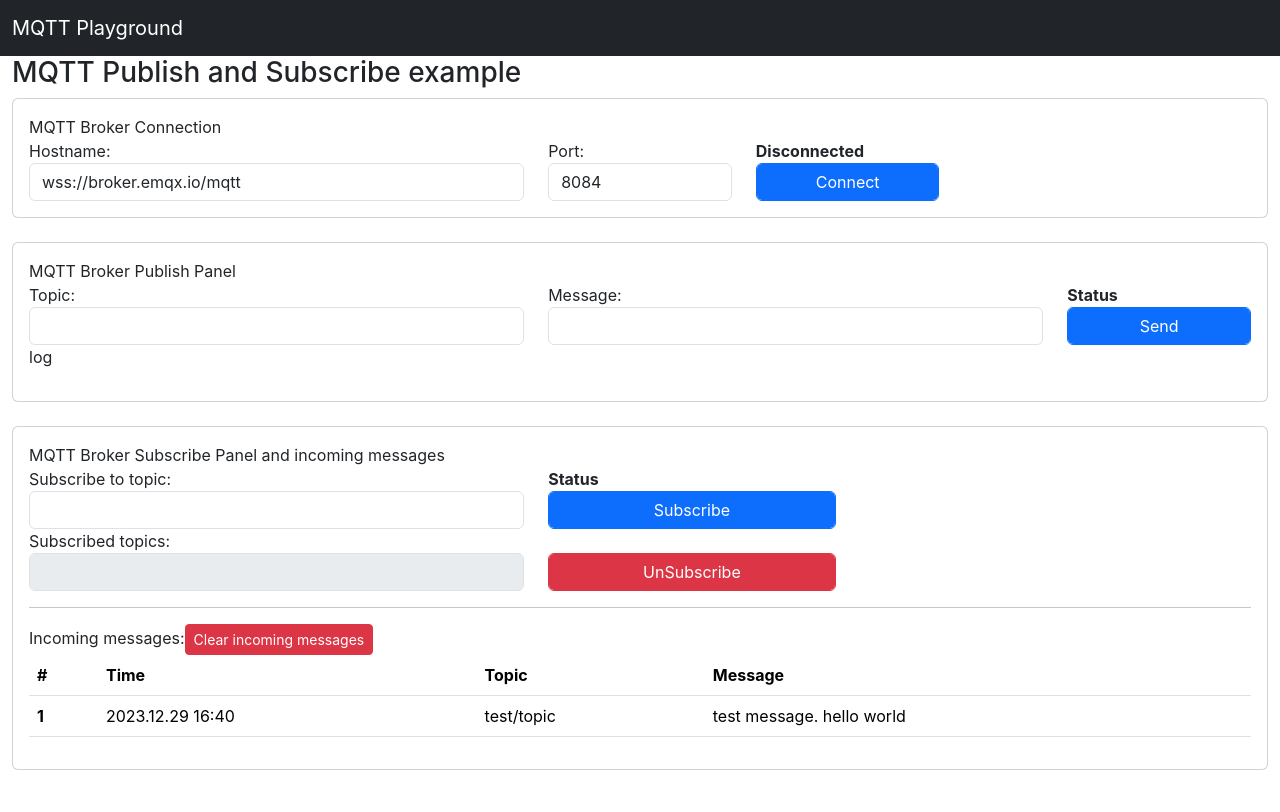
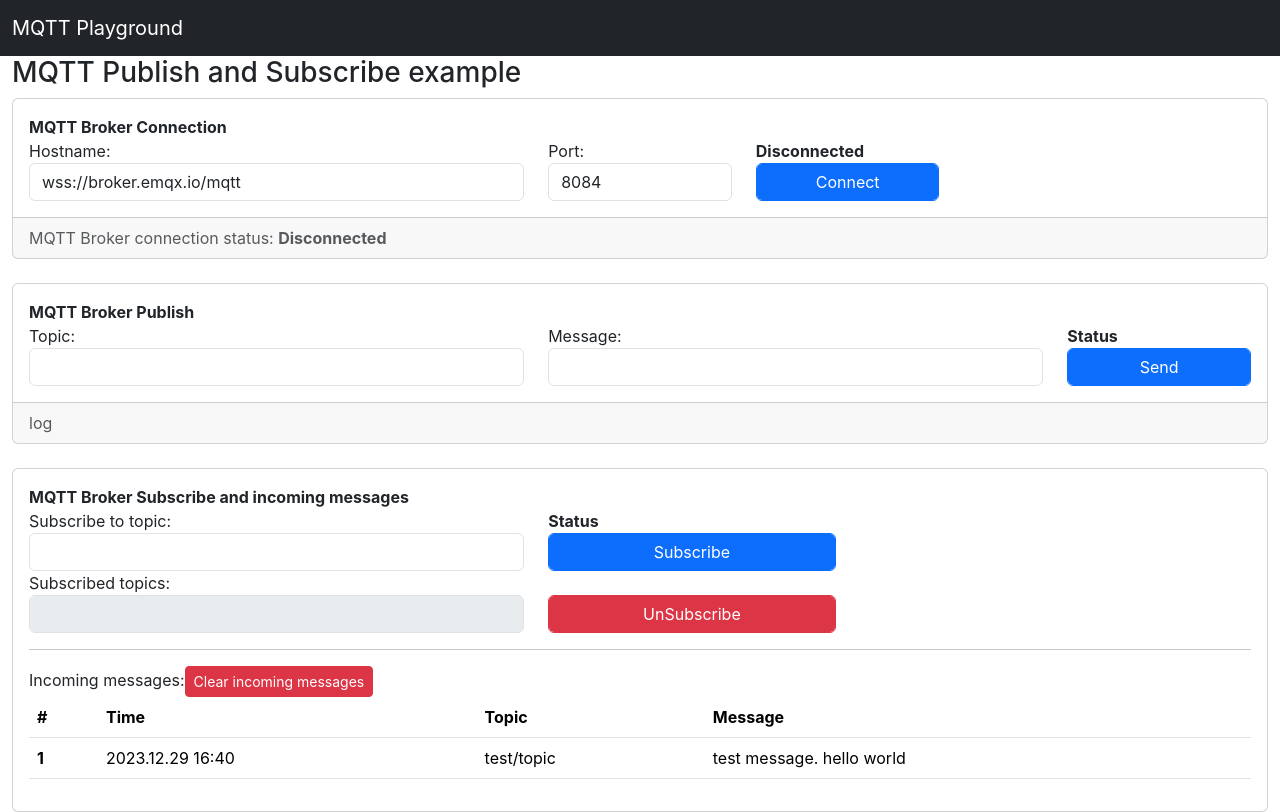
Before and after one commit to jzolyomi/mqtt-playground, a React (Create React App) app: page /mqtt-publish-and-subscribe in a window 1280 px wide. Built offline with nearby package versions, Linux system fonts and the light colour scheme.

Commit message:
Update MQTTPublishSubscribe.js

```diff
--- a/src/pages/MQTTPublishSubscribe.js
+++ b/src/pages/MQTTPublishSubscribe.js
@@ -15,7 +15,7 @@ function MQTTConnectionPanel() {
   return (
     <div className="card">
       <div className="card-body">
-        MQTT Broker Connection
+        <b>MQTT Broker Connection</b>
         <div className="row">
           <div className="col-sm-5">
             <label>Hostname:</label>
@@ -37,6 +37,36 @@ function MQTTConnectionPanel() {
           </div>
         </div>
       </div>
+      <div className="card-footer text-muted">
+        MQTT Broker connection status: <b>Disconnected</b>
+      </div>
+    </div>
+  );
+}
+
+function MQTTPublishPanel() {
+  return (
+    <div className="card">
+      <div className="card-body">
+        <b>MQTT Broker Publish</b>
+        <div className="row">
+          <div className="col-sm-5">
+            <label>Topic:</label>
+            <input type="text" className="form-control" />
+          </div>
+          <div className="col-sm-5">
+            <label>Message:</label>
+            <input type="text" className="form-control" />
+          </div>
+          <div className="col-sm-2">
+            <label>
+              <b>Status</b>
+            </label>
+            <button className="btn btn-primary form-control">Send</button>
+          </div>
+        </div>
+      </div>
+      <div className="card-footer text-muted">log</div>
     </div>
   );
 }
@@ -45,7 +75,7 @@ function MQTTSubscribePanel() {
   return (
     <div className="card">
       <div className="card-body">
-        MQTT Broker Subscribe Panel and incoming messages
+        <b>MQTT Broker Subscribe and incoming messages</b>
         <div className="row">
           <div className="col-sm-5">
             <label>Subscribe to topic:</label>
@@ -94,30 +124,3 @@ function MQTTSubscribePanel() {
     </div>
   );
 }
-
-function MQTTPublishPanel() {
-  return (
-    <div className="card">
-      <div className="card-body">
-        MQTT Broker Publish Panel
-        <div className="row">
-          <div className="col-sm-5">
-            <label>Topic:</label>
-            <input type="text" className="form-control" />
-          </div>
-          <div className="col-sm-5">
-            <label>Message:</label>
-            <input type="text" className="form-control" />
-          </div>
-          <div className="col-sm-2">
-            <label>
-              <b>Status</b>
-            </label>
-            <button className="btn btn-primary form-control">Send</button>
-          </div>
-        </div>
-        <p>log</p>
-      </div>
-    </div>
-  );
-}
```
